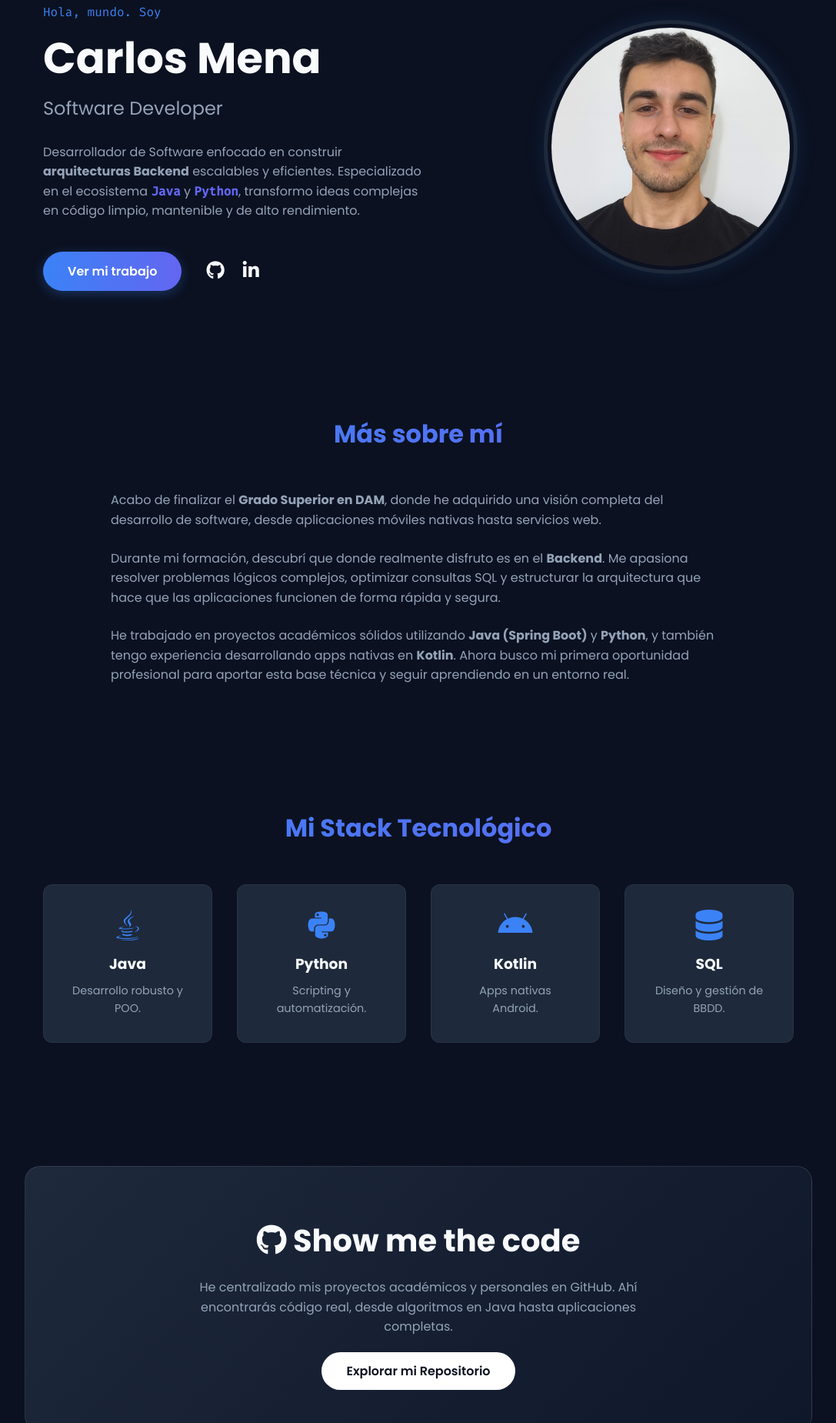
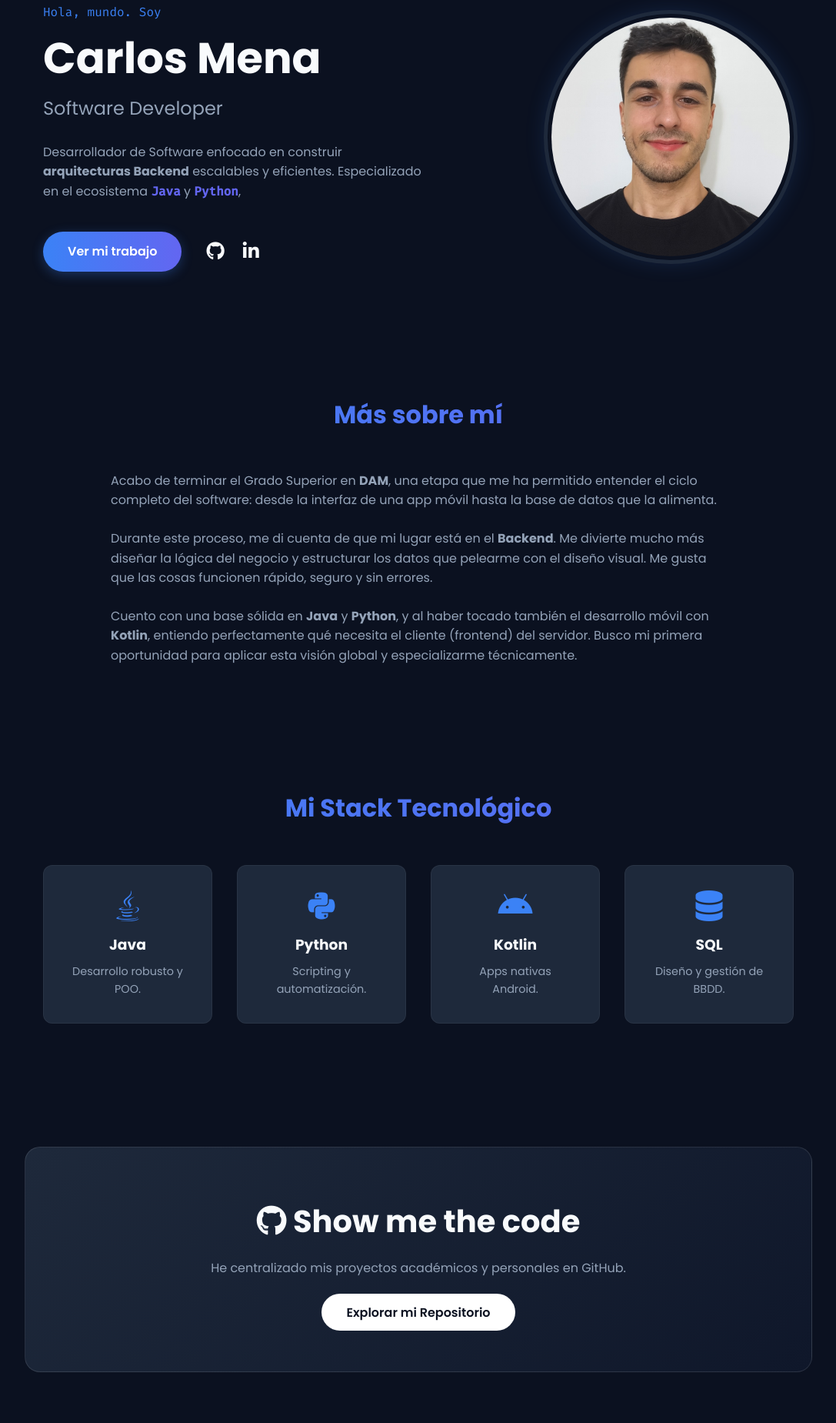
Before and after one commit to carlosmena3/carlosmena3.github.io, a plain HTML site: page index.html in a window 1280 px wide. Shown: the part 237-2086 px from the top of the page at 77% size, without its empty margins (96-1183 px from the left). Drawn offline with Linux system fonts and the light colour scheme.

Commit message:
Update index.html

```diff
--- a/index.html
+++ b/index.html
@@ -33,7 +33,6 @@
                     <p class="home__description">
                     Desarrollador de Software enfocado en construir <strong>arquitecturas Backend</strong> escalables y eficientes.
                     Especializado en el ecosistema <span class="code-highlight">Java</span> y <span class="code-highlight">Python</span>,
-                    transformo ideas complejas en código limpio, mantenible y de alto rendimiento.
                     </p>
 
                     <div class="home__buttons">
@@ -56,13 +55,15 @@
                 <h2 class="section__title">Más sobre mí</h2>
                 <div style="max-width: 800px; margin: 0 auto; color: var(--text-gray);">
                     <p style="margin-bottom: 1.5rem;">
-                        Acabo de finalizar el <strong>Grado Superior en DAM</strong>, donde he adquirido una visión completa del desarrollo de software, desde aplicaciones móviles nativas hasta servicios web.
+                        Acabo de terminar el Grado Superior en <strong>DAM</strong>, una etapa que me ha permitido entender el ciclo completo del software: desde la interfaz de una app móvil hasta la base de datos que la alimenta.
                     </p>
+
                     <p style="margin-bottom: 1.5rem;">
-                        Durante mi formación, descubrí que donde realmente disfruto es en el <strong>Backend</strong>. Me apasiona resolver problemas lógicos complejos, optimizar consultas SQL y estructurar la arquitectura que hace que las aplicaciones funcionen de forma rápida y segura.
+                        Durante este proceso, me di cuenta de que mi lugar está en el <strong>Backend</strong>. Me divierte mucho más diseñar la lógica del negocio y estructurar los datos que pelearme con el diseño visual. Me gusta que las cosas funcionen rápido, seguro y sin errores.
                     </p>
+
                     <p>
-                        He trabajado en proyectos académicos sólidos utilizando <strong>Java (Spring Boot)</strong> y <strong>Python</strong>, y también tengo experiencia desarrollando apps nativas en <strong>Kotlin</strong>. Ahora busco mi primera oportunidad profesional para aportar esta base técnica y seguir aprendiendo en un entorno real.
+                        Cuento con una base sólida en <strong>Java</strong> y <strong>Python</strong>, y al haber tocado también el desarrollo móvil con <strong>Kotlin</strong>, entiendo perfectamente qué necesita el cliente (frontend) del servidor. Busco mi primera oportunidad para aplicar esta visión global y especializarme técnicamente.
                     </p>
                 </div>
             </div>
@@ -100,7 +101,6 @@
                     <h2><i class="fab fa-github"></i> Show me the code</h2>
                     <p>
                         He centralizado mis proyectos académicos y personales en GitHub.
-                        Ahí encontrarás código real, desde algoritmos en Java hasta aplicaciones completas.
                     </p>
                     <a href="https://github.com/carlosmena3" target="_blank" class="button button--white">
                         Explorar mi Repositorio
@@ -130,14 +130,10 @@
             <p class="footer__copy">
                 &copy; 2025 Carlos Mena.
             </p>
-
-            <p class="footer__text">
-                Diseñado y codificado desde cero con <strong>VS Code</strong>.
-            </p>
-
         </div>
     </footer>
 
     <script src="script.js"></script>
 </body>
+
 </html>
```
